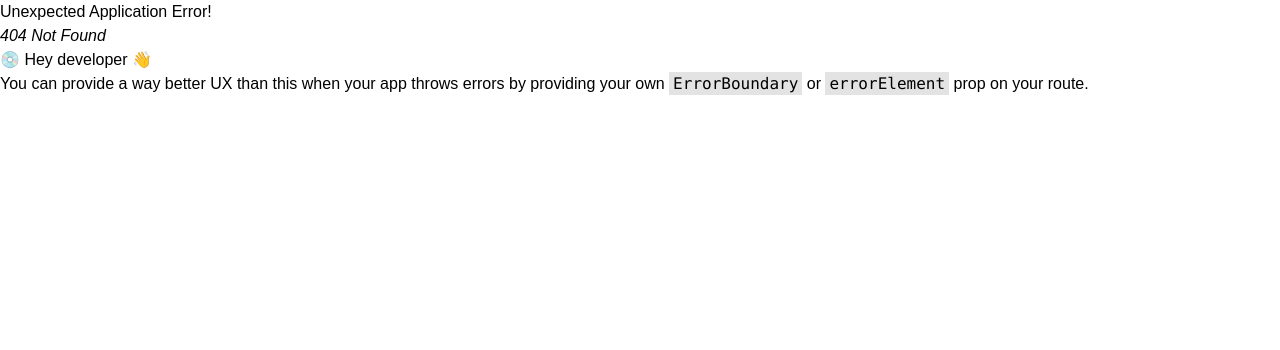
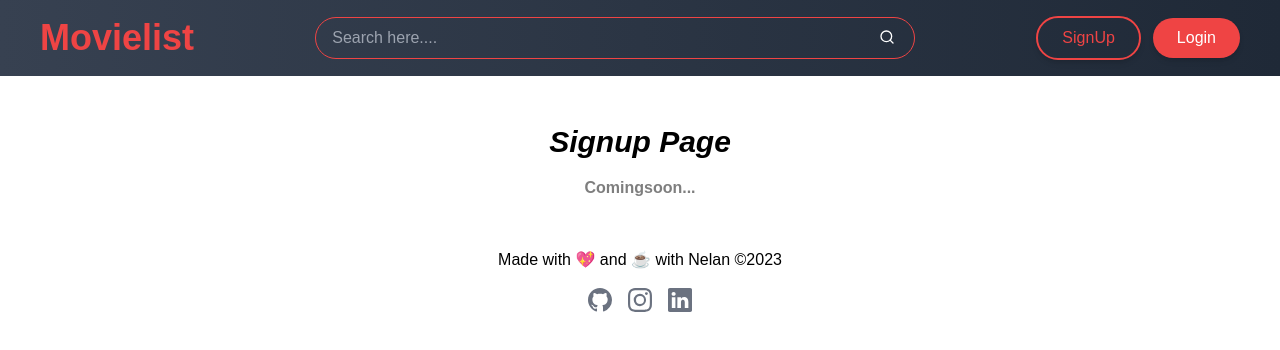
Before and after one commit to NelanJoe/react-movies-app, a React (Vite) app: page /signup in a window 1280 px wide. Before the commit this address had no page. Shown: the top 350 px of the page. Built offline with nearby package versions, Linux system fonts and the light colour scheme.

Commit message:
fix: pages

```diff
--- a/src/App.jsx
+++ b/src/App.jsx
@@ -9,6 +9,9 @@ import Home from "./pages/Home";
 import PopularMovies from "./pages/PopularMovies";
 import DetailMovie from "./pages/DetailMovie";
 import SearchPage from "./pages/SearchPage";
+import NotFoundPage from "./pages/NotFoundPage";
+import Signup from "./pages/Signup";
+import Login from "./pages/Login";
 
 export default function App() {
   return (
@@ -20,6 +23,9 @@ export default function App() {
             <Route path="/popular-movies" element={<PopularMovies />} />
             <Route path="/movie/:id" element={<DetailMovie />} />
             <Route path="/search" element={<SearchPage />} />
+            <Route path="/signup" element={<Signup />} />
+            <Route path="/login" element={<Login />} />
+            <Route path="*" element={<NotFoundPage />} />
           </Route>
         )
       )}
--- a/src/components/MovieItem/index.jsx
+++ b/src/components/MovieItem/index.jsx
@@ -6,7 +6,7 @@ const Movie = ({ movie }) => {
   return (
     <>
       <Link to={`/movie/${movie.id}`}>
-        <div className="flex flex-row md:flex-col space-x-4  md:space-x-0 shadow-md rounded-md px-4 py-4 w-full hover:shadow-xl md:w-[250px] md:hover:transform md:hover:-translate-y-4 transition-all ease-out duration-75">
+        <div className="flex flex-row md:flex-col space-x-4 md:space-x-0 shadow-md rounded-md px-4 py-4 w-full hover:shadow-xl md:w-[250px] md:hover:transform md:hover:-translate-y-4 transition-all ease-out duration-75">
           <div className="w-1/2 md:w-full">
             <img
               className="w-full h-full md:w-[250px] md:h-[250px] object-cover rounded-sm"
--- a/src/components/Navigation/index.jsx
+++ b/src/components/Navigation/index.jsx
@@ -10,7 +10,7 @@ const Navigation = () => {
       <Search />
       <div className="flex flex-row justify-center items-center space-x-3">
         <Link
-          to="/login"
+          to="/signup"
           className="text-red-500 px-6 py-2 bg-transparent border-2 border-red-500 hover:text-white hover:bg-red-600 after:bg-red-700 shadow-md rounded-full"
         >
           SignUp
--- a/src/pages/DetailMovie.jsx
+++ b/src/pages/DetailMovie.jsx
@@ -61,7 +61,7 @@ const DetailMovie = () => {
             backgroundPosition: "center",
           }}
         ></div>
-        <div className="absolute top-[16%] md:top-[40%] xl:top-[30%] md:left-40 right-0 bottom-0 transform">
+        <div className="absolute top-[30%] md:top-[40%] xl:top-[30%] md:left-40 right-0 bottom-0 transform">
           <div className="flex flex-col md:flex-row mx-4 items-center md:items-start sm:flex-col sm:w-10/12 sm:space-x-10">
             <div className="sm:w-1/2 mb-3">
               <img
--- /dev/null
+++ b/src/pages/Login.jsx
@@ -0,0 +1,14 @@
+import Layout from "../layouts/layout";
+
+const Login = () => {
+  return (
+    <Layout>
+      <section className="mt-12 font-semibold text-center space-y-4">
+        <h1 className="text-3xl font-semibold italic">Login Page</h1>
+        <p className="text-base opacity-50">Comingsoon...</p>
+      </section>
+    </Layout>
+  );
+};
+
+export default Login;
--- /dev/null
+++ b/src/pages/NotFoundPage.jsx
@@ -0,0 +1,13 @@
+import Layout from "../layouts/layout";
+
+const NotFoundPage = () => {
+  return (
+    <Layout>
+      <section className="mt-12 font-semibold text-center">
+        <h1 className="text-8xl font-semibold text-red-500">404 Not Found</h1>
+      </section>
+    </Layout>
+  );
+};
+
+export default NotFoundPage;
--- /dev/null
+++ b/src/pages/Signup.jsx
@@ -0,0 +1,14 @@
+import Layout from "../layouts/layout";
+
+const Signup = () => {
+  return (
+    <Layout>
+      <section className="mt-12 font-semibold text-center space-y-4">
+        <h1 className="text-3xl font-semibold italic">Signup Page</h1>
+        <p className="text-base opacity-50">Comingsoon...</p>
+      </section>
+    </Layout>
+  );
+};
+
+export default Signup;
```
